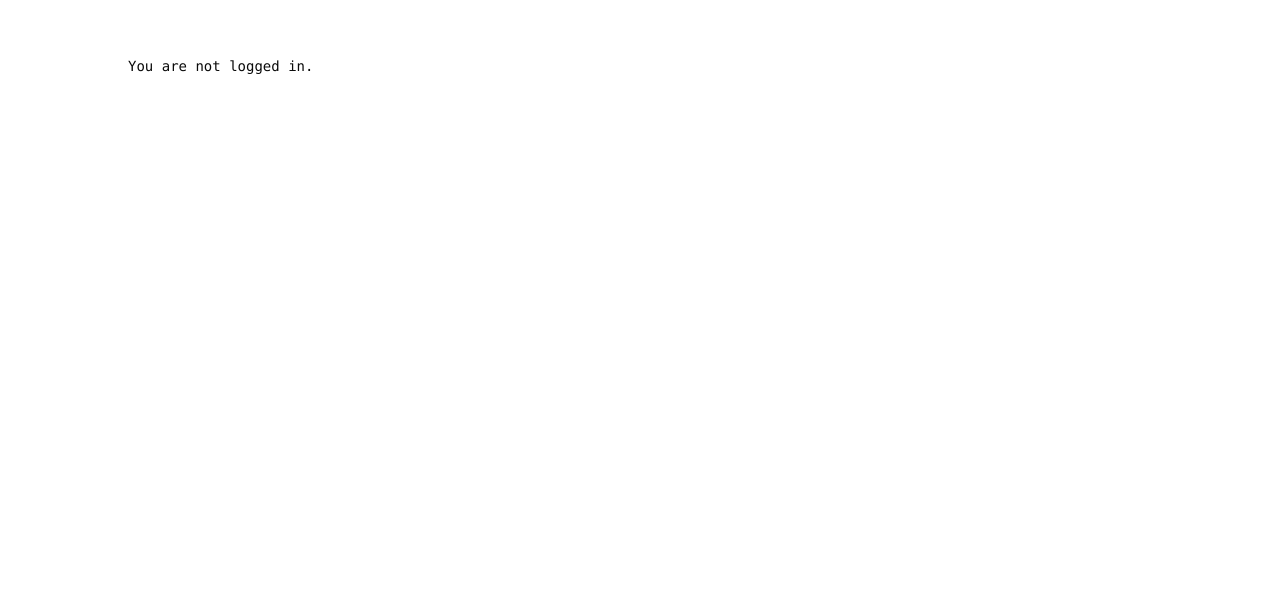
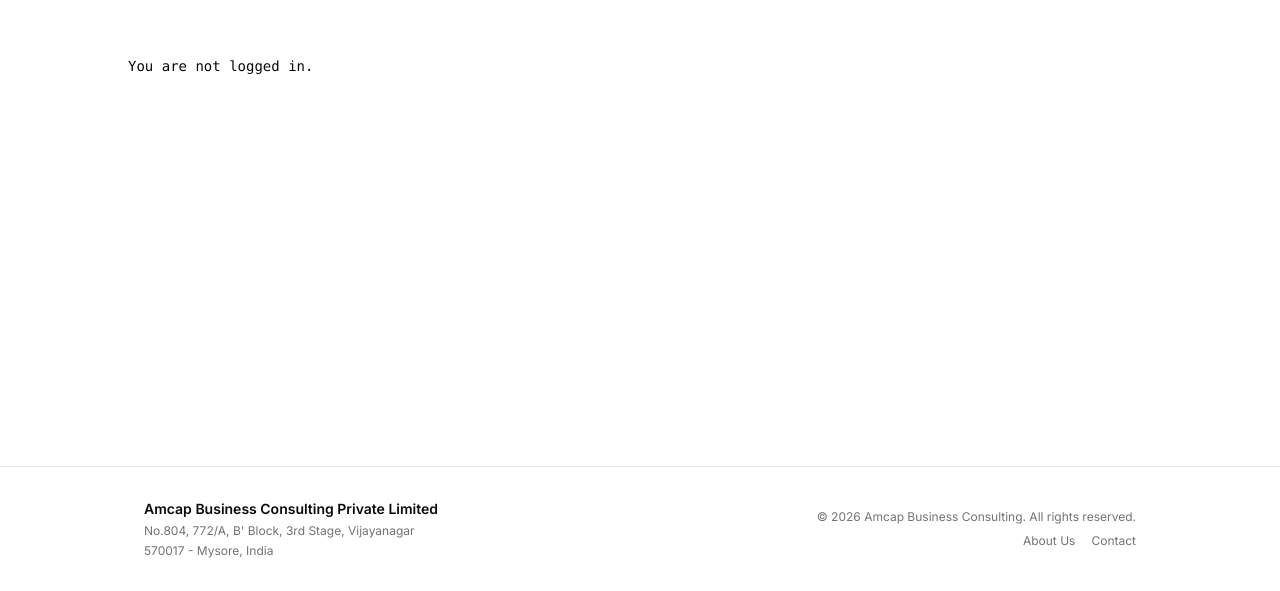
Before and after one commit to AMCAP-Bizcon/amcap-nxt-base, a Next.js app: page / in a window 1280 px wide. Shown: the part 407-998 px from the top of the page. Before the commit the page ends 873 px from the top, so only its background shows below. Built offline with nearby package versions, Linux system fonts and the light colour scheme; no server answers.

Commit message:
feat: add a new Footer component and integrate it into the main application layout.

```diff
--- a/src/app/layout.tsx
+++ b/src/app/layout.tsx
@@ -2,6 +2,7 @@ import type { Metadata } from "next";
 import { Inter } from "next/font/google";
 import "./globals.css";
 import Navbar from "@/components/Navbar";
+import Footer from "@/components/Footer";
 import { ThemeProvider } from "@/components/theme-provider";
 
 const inter = Inter({ subsets: ["latin"] });
@@ -29,6 +30,7 @@ export default function RootLayout({
           <main className="flex-1">
             {children}
           </main>
+          <Footer />
         </ThemeProvider>
       </body>
     </html>
--- /dev/null
+++ b/src/components/Footer.tsx
@@ -0,0 +1,36 @@
+import Link from "next/link";
+
+export default function Footer() {
+    const currentYear = new Date().getFullYear();
+
+    return (
+        <footer className="border-t border-border bg-background py-8 transition-colors duration-300">
+            <div className="mx-auto flex max-w-5xl flex-col items-center justify-between gap-4 px-4 text-center sm:flex-row sm:text-left">
+                <div className="flex flex-col gap-1">
+                    <span className="text-sm font-semibold text-foreground">
+                        Amcap Business Consulting Private Limited
+                    </span>
+                    <span className="text-xs text-muted-foreground">
+                        No.804, 772/A, B' Block, 3rd Stage, Vijayanagar
+                    </span>
+                    <span className="text-xs text-muted-foreground">
+                        570017 - Mysore, India
+                    </span>
+                </div>
+                <div className="flex flex-col items-center gap-2 sm:items-end">
+                    <span className="text-xs text-muted-foreground">
+                        &copy; {currentYear} Amcap Business Consulting. All rights reserved.
+                    </span>
+                    <div className="flex gap-4 text-xs text-muted-foreground">
+                        <Link href="https://amcapbizcon.com/about-us" className="hover:text-foreground transition-colors" target="_blank" rel="noopener noreferrer">
+                            About Us
+                        </Link>
+                        <Link href="https://amcapbizcon.com/contactus" className="hover:text-foreground transition-colors" target="_blank" rel="noopener noreferrer">
+                            Contact
+                        </Link>
+                    </div>
+                </div>
+            </div>
+        </footer>
+    );
+}
```
